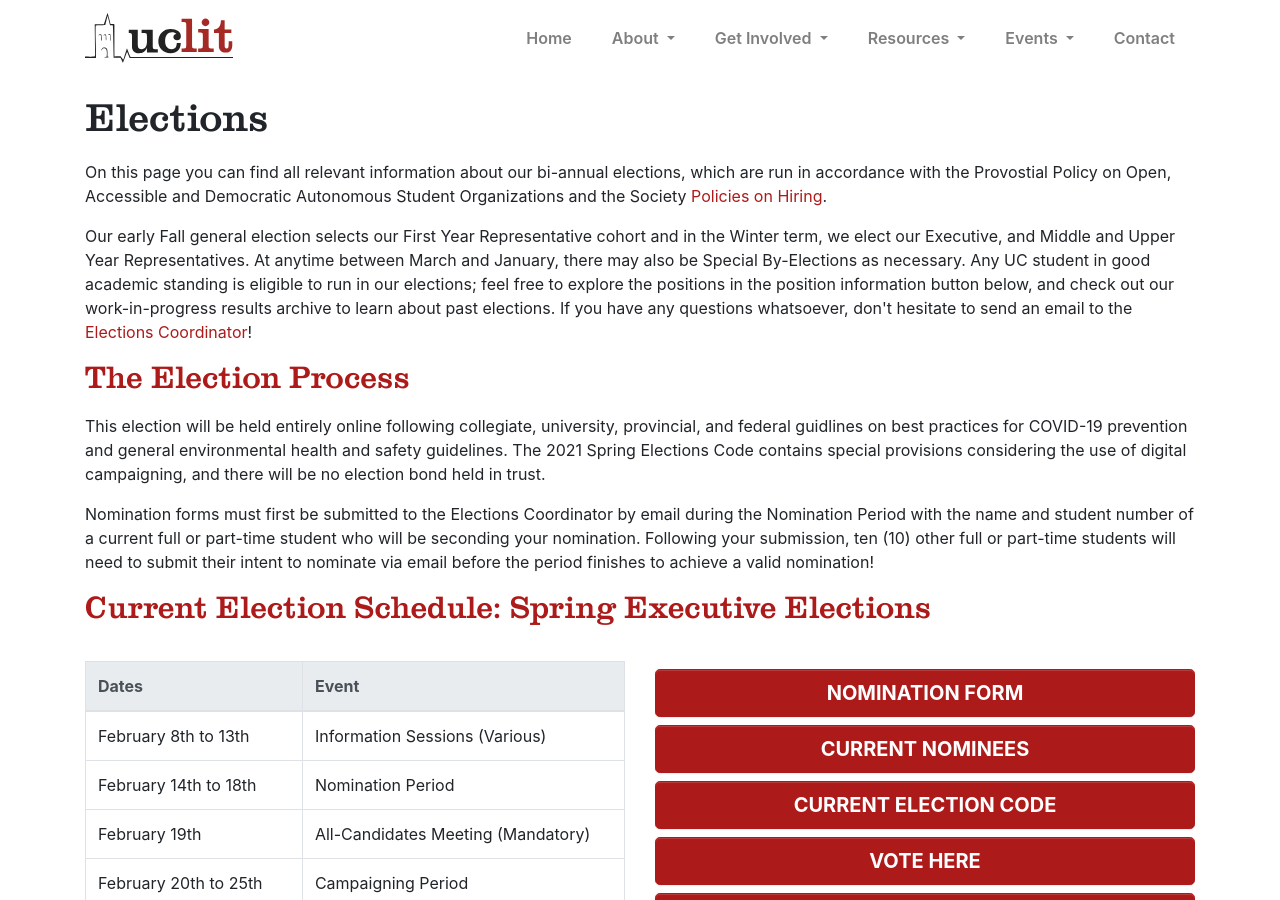
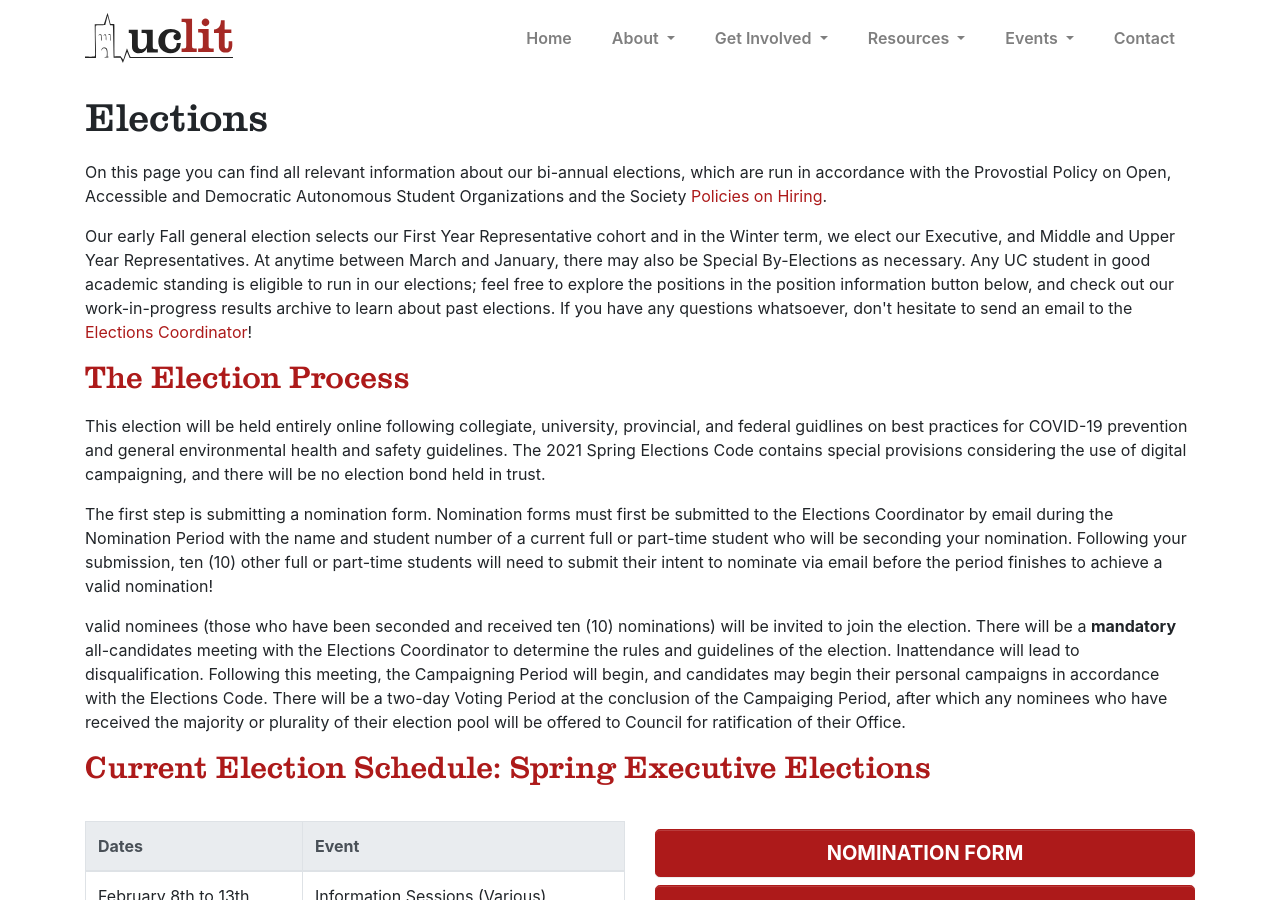
Before and after one commit to uclit-webmaster/uclit-site, a Jekyll site: the page built from get-involved/elections.html, in a window 1280 px wide and 900 px high. Built offline with Jekyll 4.4.1, drawn with Linux system fonts in a browser that asks for light colours; nearby versions of some CDN libraries.

Commit message:
Update elections.yml

```diff
--- a/_data/elections.yml
+++ b/_data/elections.yml
@@ -7,7 +7,9 @@ text: |
 subtext: |
   <p>This election will be held entirely online following collegiate, university, provincial, and federal guidlines on best practices for COVID-19 prevention and general environmental health and safety guidelines. The 2021 Spring Elections Code contains special provisions considering the use of digital campaigning, and there will be no election bond held in trust.</p>
 
-  <p>Nomination forms must first be submitted to the Elections Coordinator by email during the Nomination Period with the name and student number of a current full or part-time student who will be seconding your nomination. Following your submission, ten (10) other full or part-time students will need to submit their intent to nominate via email before the period finishes to achieve a valid nomination!</p>
+  <p>The first step is submitting a nomination form. Nomination forms must first be submitted to the Elections Coordinator by email during the Nomination Period with the name and student number of a current full or part-time student who will be seconding your nomination. Following your submission, ten (10) other full or part-time students will need to submit their intent to nominate via email before the period finishes to achieve a valid nomination!</p>
+
+  <p>valid nominees (those who have been seconded and received ten (10) nominations) will be invited to join the election. There will be a <strong>mandatory</strong> all-candidates meeting with the Elections Coordinator to determine the rules and guidelines of the election. Inattendance will lead to disqualification. Following this meeting, the Campaigning Period will begin, and candidates may begin their personal campaigns in accordance with the Elections Code. There will be a two-day Voting Period at the conclusion of the Campaiging Period, after which any nominees who have received the majority or plurality of their election pool will be offered to Council for ratification of their Office.</p>
 
 current-election-text: |
 
```
